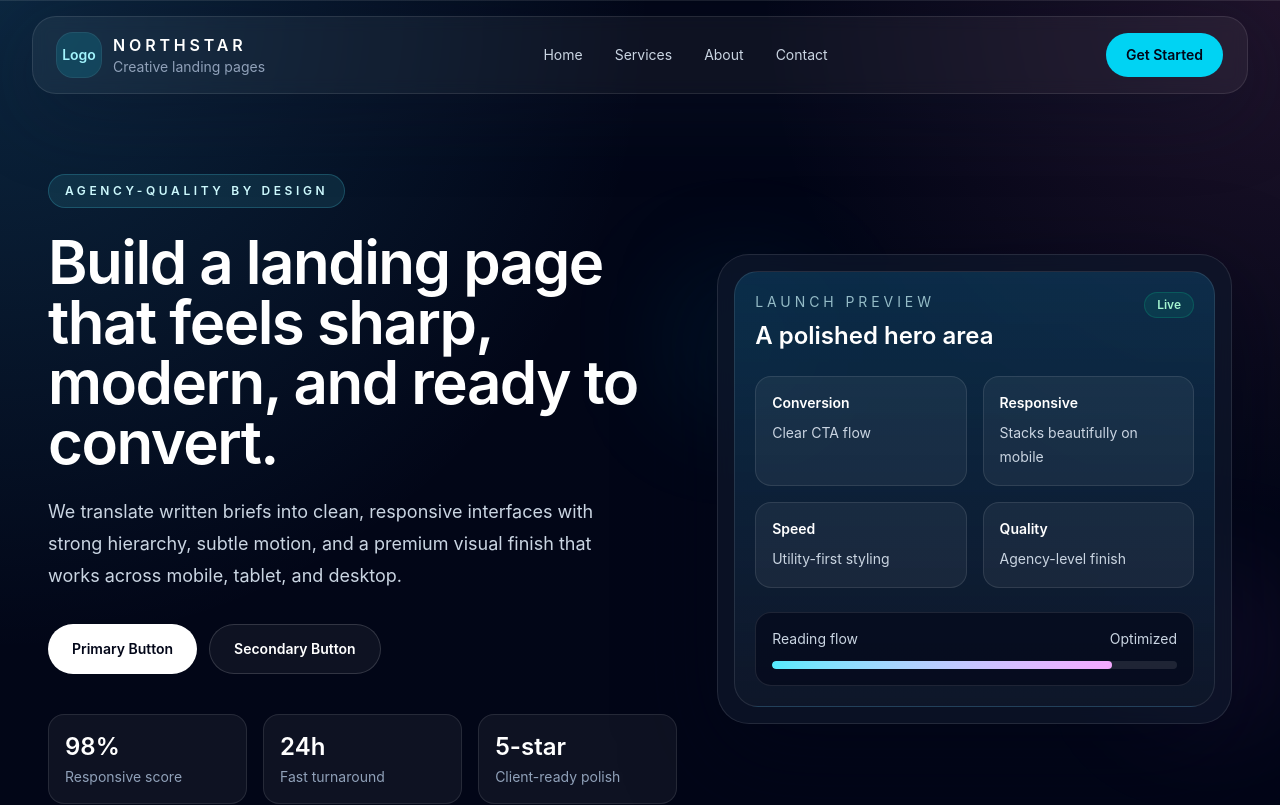
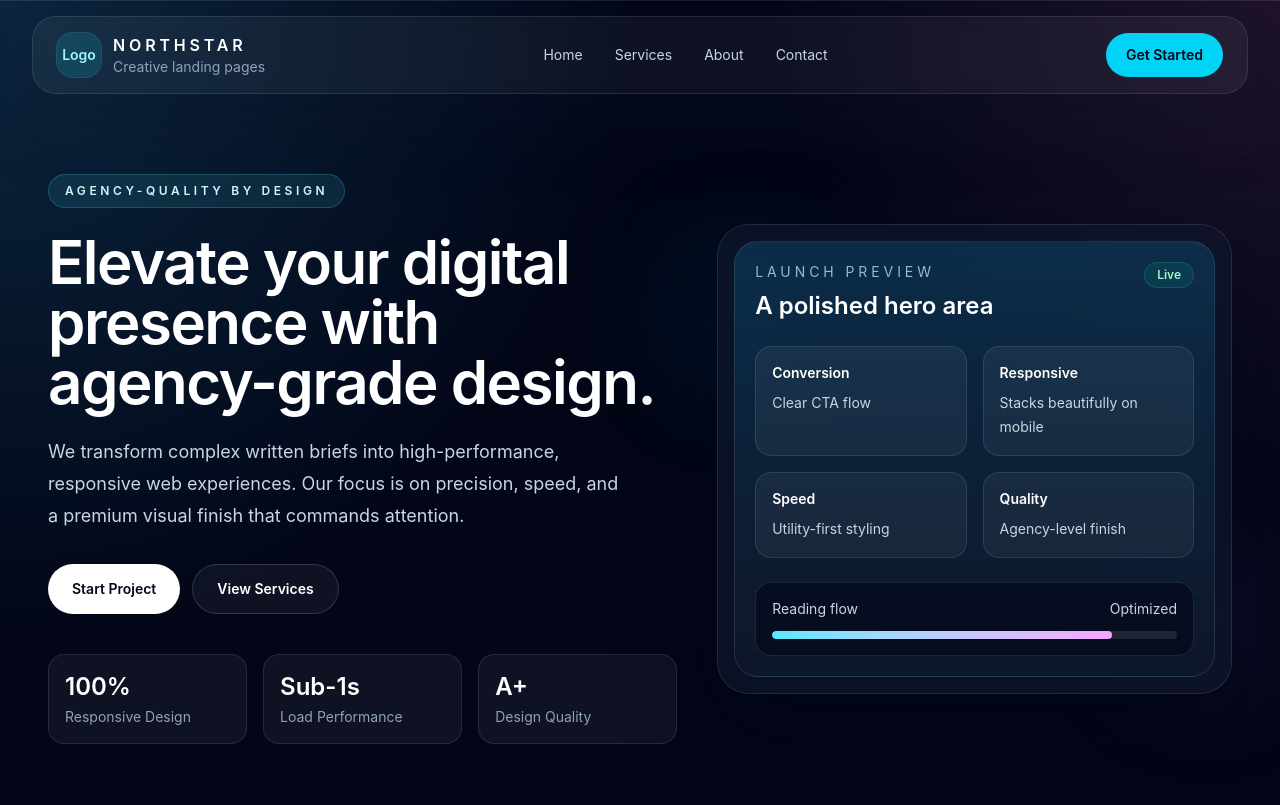
Before and after one commit to RafatAiub/Figma-to-Responsive-Web-Page-REST-API-Integration-React-Query-, a React (Vite) app in the folder landing-page/: page / in a window 1280 px wide. Shown: the top 805 px of the page. Built offline with nearby package versions, Linux system fonts and the light colour scheme.

Commit message:
style: update site content with professional agency-quality copy

```diff
--- a/landing-page/src/data/siteContent.js
+++ b/landing-page/src/data/siteContent.js
@@ -16,19 +16,19 @@ export const brand = {
 
 export const heroLabel = 'Agency-quality by design'
 export const heroHeading =
-  'Build a landing page that feels sharp, modern, and ready to convert.'
+  'Elevate your digital presence with agency-grade design.'
 export const heroBody =
-  'We translate written briefs into clean, responsive interfaces with strong hierarchy, subtle motion, and a premium visual finish that works across mobile, tablet, and desktop.'
+  'We transform complex written briefs into high-performance, responsive web experiences. Our focus is on precision, speed, and a premium visual finish that commands attention.'
 
 export const heroActions = [
-  { label: 'Primary Button', href: '#services', primary: true },
-  { label: 'Secondary Button', href: '#about', primary: false },
+  { label: 'Start Project', href: '#contact', primary: true },
+  { label: 'View Services', href: '#services', primary: false },
 ]
 
 export const heroStats = [
-  { value: '98%', label: 'Responsive score' },
-  { value: '24h', label: 'Fast turnaround' },
-  { value: '5-star', label: 'Client-ready polish' },
+  { value: '100%', label: 'Responsive Design' },
+  { value: 'Sub-1s', label: 'Load Performance' },
+  { value: 'A+', label: 'Design Quality' },
 ]
 
 export const heroFeatureCards = [
```
